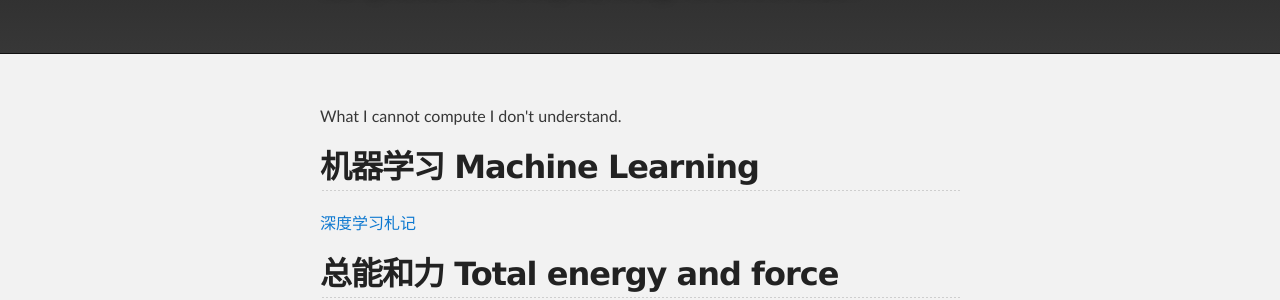
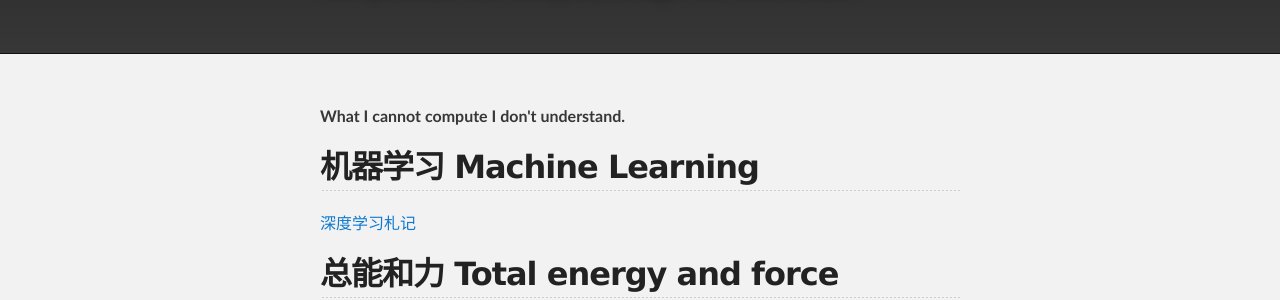
Before and after one commit to yyyu200/yyyu200.github.io, a Jekyll site: the page built from index.md, in a window 1280 px wide. Shown: the part 156-456 px from the top of the page. Built offline with Jekyll 4.4.1, drawn with Linux system fonts in a browser that asks for light colours; comment, search, counter and statistics services are not loaded.

Commit message:
modify at20190325-16:29:01-aliyun

```diff
--- a/index.md
+++ b/index.md
@@ -3,7 +3,7 @@ layout: default
 published: true
 ---
 
-What I cannot compute I don\'t understand.
+**What I cannot compute I don\'t understand.**
 
 ## 机器学习 Machine Learning
 [深度学习札记](http://yyyu200.gitee.io/tfjotter)
@@ -16,6 +16,7 @@ What I cannot compute I don\'t understand.
 [QE@Baidu 百度贴吧](http://tieba.baidu.com/f?kw=quantum_espresso)
 
 * * *
+
 ### contact information
 <dl>
 <dt>Email</dt>
```
